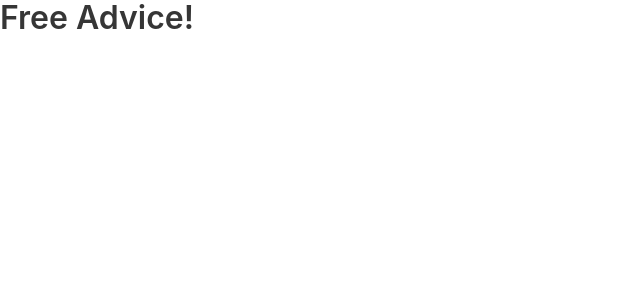
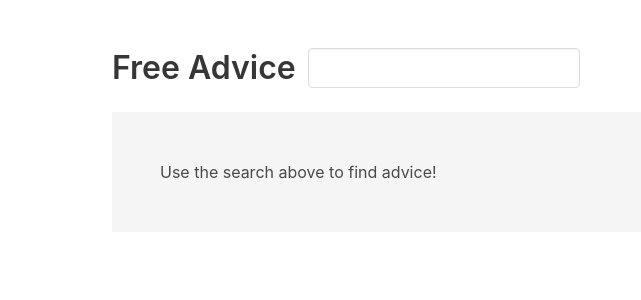
Before and after one commit to mgmarlow/tao-react-testing, a React (Create React App) app: page / in a window 1280 px wide. Shown: the top 300 px of the page, without its empty margins (0-641 px from the left). Built offline with nearby package versions, Linux system fonts and the light colour scheme.

Commit message:
Add demo

```diff
--- a/package.json
+++ b/package.json
@@ -14,7 +14,8 @@
     "react-dom": "^17.0.1",
     "react-redux": "^7.1.3",
     "react-router-dom": "^5.2.0",
-    "react-scripts": "4.0.1"
+    "react-scripts": "4.0.1",
+    "redux-logger": "^3.0.6"
   },
   "scripts": {
     "start": "react-scripts start",
--- /dev/null
+++ b/src/components/AdviceList.js
@@ -0,0 +1,23 @@
+import AdviceSlip from './AdviceSlip'
+
+export default function AdviceList({ ids, isFetching }) {
+  const items = ids.map((id) => (
+    <li className="column is-half">
+      <AdviceSlip key={id} id={id} />
+    </li>
+  ))
+
+  if (isFetching) {
+    return <p>Loading...</p>
+  }
+
+  if (items.length === 0) {
+    return <p>No advice found.</p>
+  }
+
+  return (
+    <ul>
+      <div className="columns is-multiline">{items}</div>
+    </ul>
+  )
+}
--- /dev/null
+++ b/src/components/AdviceSlip.js
@@ -0,0 +1,19 @@
+import { selectAdviceById } from '../redux/advice.slice'
+import { useSelector } from 'react-redux'
+
+export default function AdviceSlip({ id }) {
+  const slip = useSelector((state) => selectAdviceById(state, id))
+
+  return (
+    <div className="box">
+      <article className="media">
+        <div className="media-content">
+          <div className="content">
+            <p>{slip.date}</p>
+            <blockquote>{slip.advice}</blockquote>
+          </div>
+        </div>
+      </article>
+    </div>
+  )
+}
--- /dev/null
+++ b/src/hooks/useDebounce.js
@@ -0,0 +1,15 @@
+import { useEffect, useState } from 'react'
+
+export const useDebounce = (value, delay) => {
+  const [debouncedValue, setDebouncedValue] = useState(value)
+
+  useEffect(() => {
+    const timer = setTimeout(() => setDebouncedValue(value), delay)
+
+    return () => {
+      clearTimeout(timer)
+    }
+  }, [value, delay])
+
+  return debouncedValue
+}
--- a/src/index.js
+++ b/src/index.js
@@ -1,7 +1,7 @@
 import { StrictMode } from 'react'
 import ReactDOM from 'react-dom'
 import App from './App'
-import store from './store'
+import store from './redux/store'
 import { Provider } from 'react-redux'
 import './index.sass'
 
--- a/src/pages/AdvicePage.js
+++ b/src/pages/AdvicePage.js
@@ -1,3 +1,73 @@
+import { useEffect, useState } from 'react'
+import { useDispatch, useSelector } from 'react-redux'
+import {
+  fetchAdvice,
+  selectAdviceIds,
+  selectAdviceIsFetching,
+} from '../redux/advice.slice'
+import { useDebounce } from '../hooks/useDebounce'
+import AdviceList from '../components/AdviceList'
+
+const Search = ({ value, onChange }) => {
+  const handleChange = (e) => {
+    onChange(e.target.value)
+  }
+
+  return (
+    <div className="field">
+      <p className="control">
+        <input
+          className="input"
+          type="text"
+          onChange={handleChange}
+          value={value}
+        />
+      </p>
+    </div>
+  )
+}
+
 export default function AdvicePage() {
-  return <h1 className="title">Free Advice!</h1>
+  const dispatch = useDispatch()
+  const adviceIds = useSelector(selectAdviceIds)
+  const isFetching = useSelector(selectAdviceIsFetching)
+
+  const [query, setQuery] = useState('')
+  const debouncedQuery = useDebounce(query, 300)
+
+  useEffect(() => {
+    if (!debouncedQuery) {
+      return
+    }
+
+    dispatch(fetchAdvice({ query: debouncedQuery }))
+  }, [debouncedQuery, dispatch])
+
+  return (
+    <div className="container">
+      <div className="section">
+        <nav className="level">
+          <div className="level-left">
+            <div className="level-item">
+              <h1 className="title">Free Advice</h1>
+            </div>
+
+            <div className="level-item">
+              <Search value={query} onChange={setQuery} />
+            </div>
+          </div>
+        </nav>
+
+        {query === '' && adviceIds.length === 0 ? (
+          <div className="section has-background-light">
+            <div className="content">
+              <p>Use the search above to find advice!</p>
+            </div>
+          </div>
+        ) : (
+          <AdviceList isFetching={isFetching} ids={adviceIds} />
+        )}
+      </div>
+    </div>
+  )
 }
--- /dev/null
+++ b/src/redux/advice.slice.js
@@ -0,0 +1,54 @@
+import {
+  createAsyncThunk,
+  createEntityAdapter,
+  createSlice,
+} from '@reduxjs/toolkit'
+
+export const fetchAdvice = createAsyncThunk(
+  'fetchAdvice',
+  async ({ query }) => {
+    const response = await fetch(
+      `https://api.adviceslip.com/advice/search/${query}`,
+    )
+    return await response.json()
+  },
+)
+
+const adviceAdapter = createEntityAdapter()
+
+const adviceSlice = createSlice({
+  name: 'advice',
+  initialState: adviceAdapter.getInitialState({
+    status: 'idle',
+    found: undefined,
+    error: undefined,
+  }),
+  extraReducers: {
+    [fetchAdvice.pending]: (state, action) => {
+      state.status = 'pending'
+    },
+    [fetchAdvice.fulfilled]: (state, { payload }) => {
+      state.status = 'fulfilled'
+      state.found = payload.total_results
+      if (payload.slips) {
+        adviceAdapter.setAll(state, payload.slips)
+      } else {
+        adviceAdapter.setAll(state, [])
+      }
+    },
+    [fetchAdvice.rejected]: (state, { error }) => {
+      state.status = 'rejected'
+      state.error = error
+    },
+  },
+})
+
+export const {
+  selectIds: selectAdviceIds,
+  selectById: selectAdviceById,
+} = adviceAdapter.getSelectors((state) => state.advice)
+
+export const selectAdviceIsFetching = (state) =>
+  state.advice.status === 'pending'
+
+export default adviceSlice.reducer
--- /dev/null
+++ b/src/redux/store.js
@@ -0,0 +1,10 @@
+import { configureStore } from '@reduxjs/toolkit'
+import logger from 'redux-logger'
+import adviceReducer from './advice.slice'
+
+export default configureStore({
+  middleware: (getDefaultMiddleware) => getDefaultMiddleware().concat(logger),
+  reducer: {
+    advice: adviceReducer,
+  },
+})
--- a/src/store.js
+++ /dev/null
@@ -1,7 +0,0 @@
-import { configureStore } from '@reduxjs/toolkit'
-
-export default configureStore({
-  reducer: {
-    // counter: counterReducer,
-  },
-})
```
Also changed, not shown: 2 other files (tests, documents, lock files or other folders).
